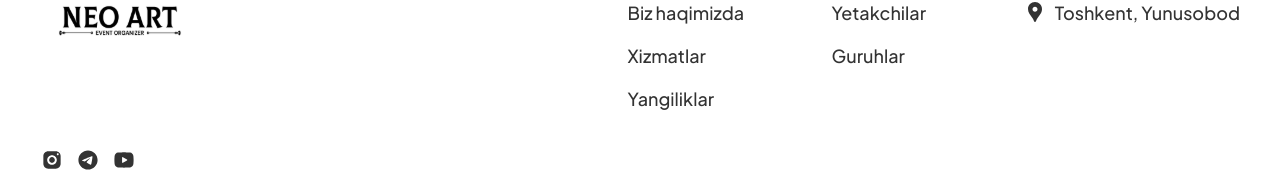
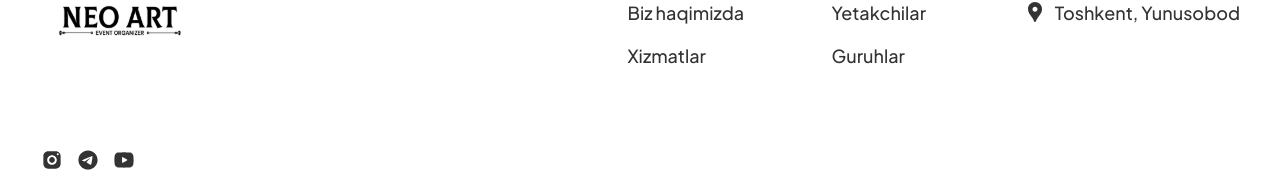
Before and after one commit to burkhanovDiyorbek/neo-art, a React (Vite) app: page / in a window 1280 px wide. Shown: the part 5161-5336 px from the top of the page. Built offline with nearby package versions, Linux system fonts and the light colour scheme.

Commit message:
update footer links

```diff
--- a/src/components/ui/footer/index.tsx
+++ b/src/components/ui/footer/index.tsx
@@ -9,9 +9,8 @@ import location from '/icons/location.svg'
 export const Footer = () => {
 	const navItems1 = [
 		{ label: 'Asosiy sahifa', to: '/' },
-		{ label: 'Biz haqimizda', to: '/about' },
-		{ label: 'Xizmatlar', to: '/services' },
-		{ label: 'Yangiliklar', to: '/news' },
+		{ label: 'Biz haqimizda', to: '/' },
+		{ label: 'Xizmatlar', to: '/services/artists' },
 	]
 
 	const navItems2 = [
@@ -21,9 +20,9 @@ export const Footer = () => {
 	]
 
 	const socialIcons = [
-		{ href: '#', icon: instagram, alt: 'Instagram' },
-		{ href: '#', icon: telegram, alt: 'Telegram' },
-		{ href: '#', icon: youtube, alt: 'YouTube' },
+		{ href: 'https://www.instagram.com/neoart_wedding', icon: instagram, alt: 'Instagram' },
+		{ href: 'https://t.me/neoart_wedding', icon: telegram, alt: 'Telegram' },
+		{ href: 'http://www.youtube.com/@NeoartWedding', icon: youtube, alt: 'YouTube' },
 	]
 
 	return (
```
